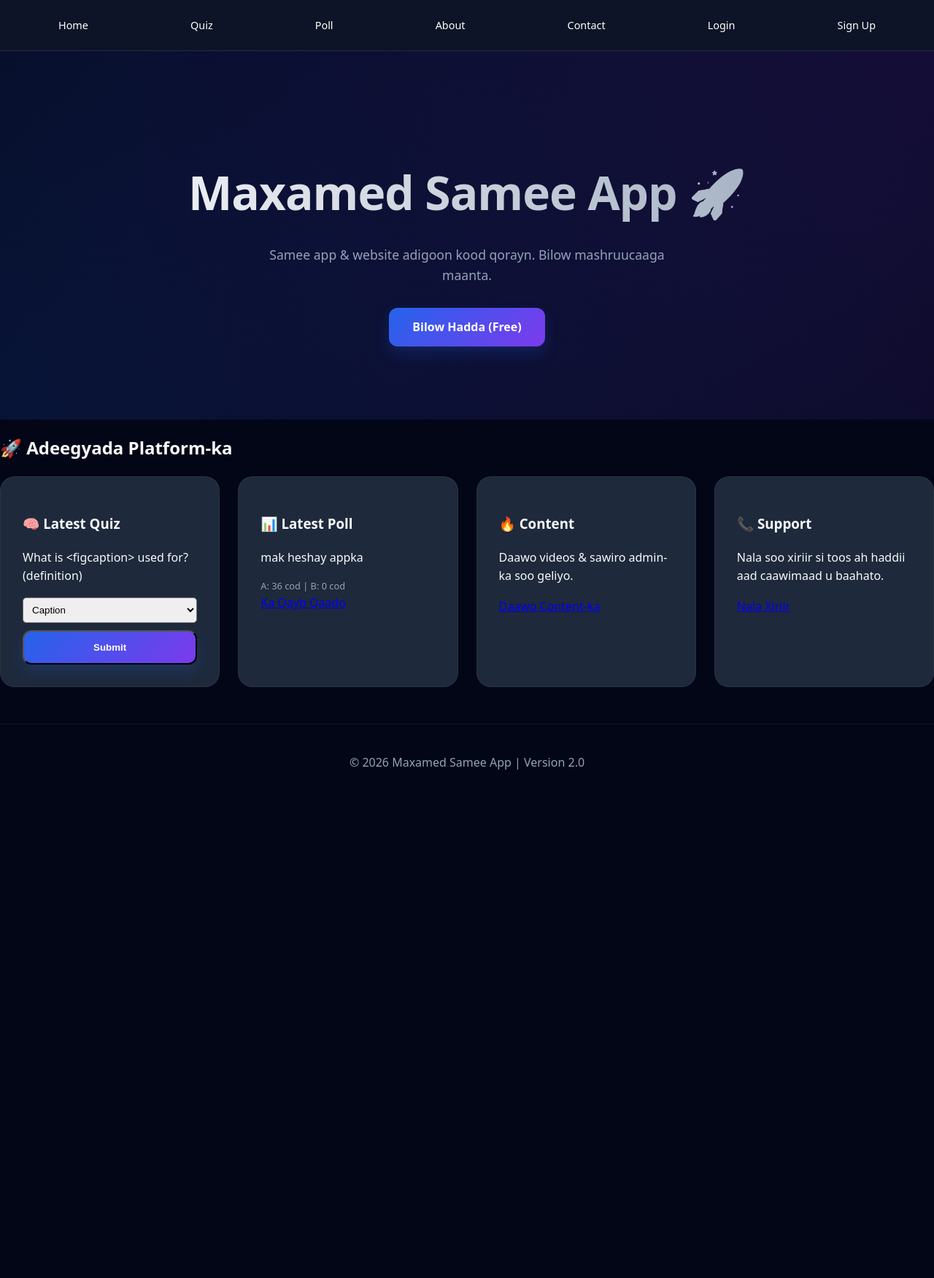
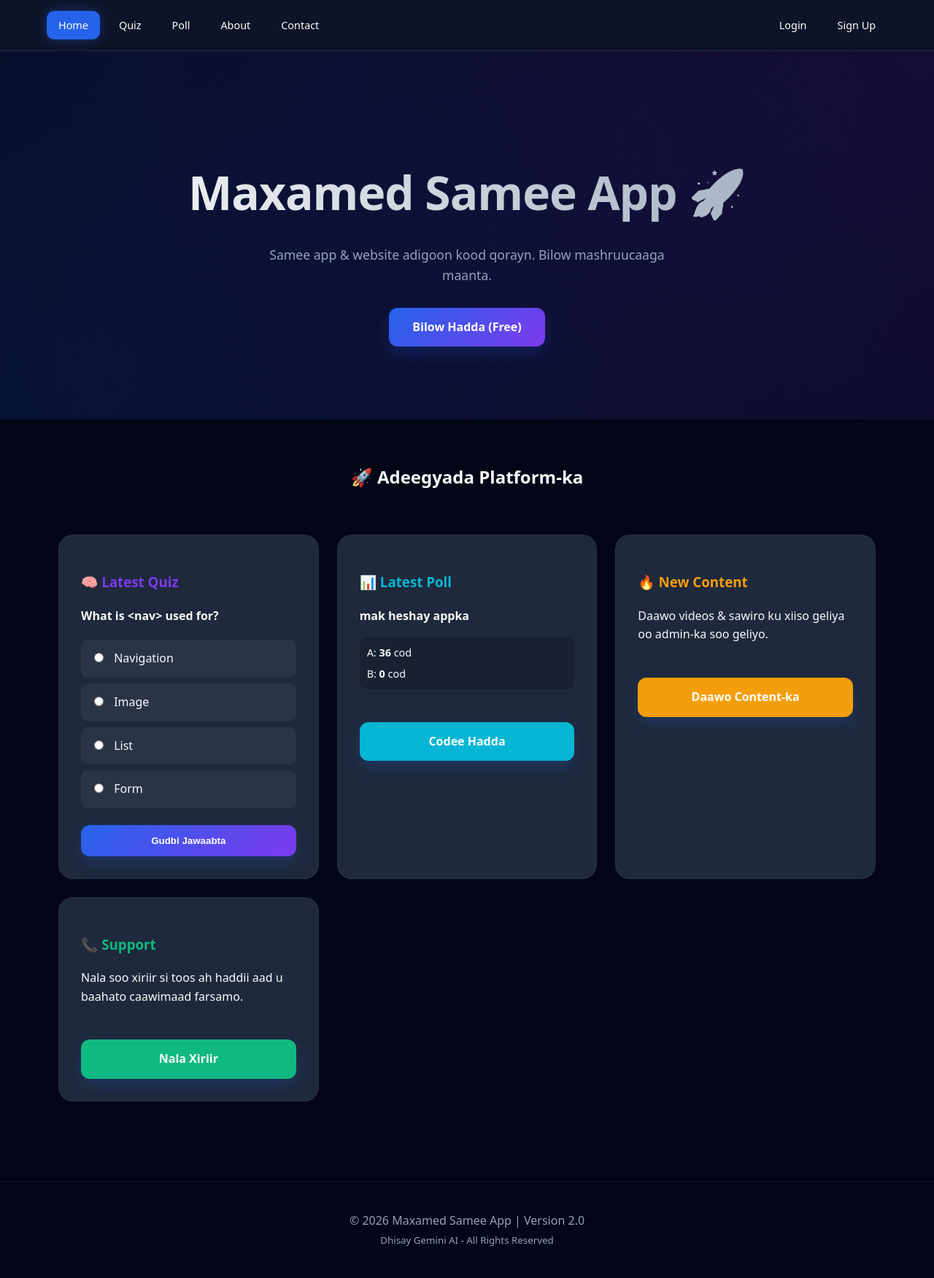
Before and after one commit to Abdi-Dev-2026/AppBuilderProject, a Django app: page / in a window 1280 px wide. Shown: the whole page at 73% size. Before the commit the page ends 1055 px from the top, so only its background shows below. Run offline with Django 5.2, Linux system fonts and the light colour scheme; data comes from the database, SQL or seed files in the repository; both versions use the stored data as it was after the commit; data that the repository does not hold is empty.

```diff
--- a/app_builder/settings.py
+++ b/app_builder/settings.py
@@ -15,6 +15,7 @@ INSTALLED_APPS = [
     'django.contrib.sessions',
     'django.contrib.messages',
     'django.contrib.staticfiles',
+    'import_export',
     'core',
 ]
 
--- a/app_builder/urls.py
+++ b/app_builder/urls.py
@@ -2,29 +2,16 @@ from django.contrib import admin
 from django.urls import path, include
 from django.conf import settings
 from django.conf.urls.static import static
-from core import views  # Soo dhoweynta views-ka core
 
 urlpatterns = [
-    # 1. Homepage & Interactive Features
-    # Waxaan u beddelay 'views.home' maadaama views.py ay saas ku qoran tahay
-    path('', views.home, name='home'),
-
-    path('submit-quiz/', views.submit_quiz, name='submit_quiz'),
-    path('vote/<int:poll_id>/', views.vote_poll, name='vote_poll'),
-
-    # --- Like & Comment Paths ---
-    path('like/<int:content_id>/', views.like_content, name='like_content'),
-    path('comment/<int:content_id>/', views.add_comment, name='add_comment'),
-
-    # 2. Admin Panel
+    # 1. Admin Panel
     path('admin/', admin.site.urls),
 
-    # 3. Core URLs (Login, Register, Dashboard, Code Editor, etc.)
-    # Fadlan hubi in 'core.urls' aysan ku celinayn path-ka ('') si uusan isku dhac u imaan
+    # 2. Dhammaan dariiqyada App-ka Core (wax kasta halkan ayay galaan)
     path('', include('core.urls')),
 ]
 
-# Faylasha Media iyo Static
+# Faylasha Media iyo Static si ay sawirrada u soo baxaan
 if settings.DEBUG:
     urlpatterns += static(settings.MEDIA_URL, document_root=settings.MEDIA_ROOT)
     urlpatterns += static(settings.STATIC_URL, document_root=settings.STATIC_ROOT)
--- a/core/templates/core/homepage.html
+++ b/core/templates/core/homepage.html
@@ -22,6 +22,8 @@
     --text: #f8fafc;
     --muted: #94a3b8;
     --glow: rgba(37, 99, 235, 0.4);
+    --success: #22c55e;
+    --error: #ef4444;
 }
 
 * {
@@ -72,6 +74,23 @@ body {
     box-shadow: 0 0 15px var(--glow);
 }
 
+/* --- MESSAGES (Alerts) --- */
+.messages {
+    list-style: none;
+    padding: 0;
+    margin: 20px auto;
+    max-width: 600px;
+}
+.messages li {
+    padding: 15px;
+    border-radius: 12px;
+    margin-bottom: 10px;
+    text-align: center;
+    font-weight: bold;
+}
+.success { background: var(--success); color: white; }
+.error { background: var(--error); color: white; }
+
 /* --- HERO SECTION --- */
 .hero {
     text-align: center;
@@ -105,9 +124,15 @@ body {
     color: white;
     border-radius: 12px;
     text-decoration: none;
+    border: none;
     font-weight: 700;
     box-shadow: 0 10px 20px rgba(37, 99, 235, 0.2);
     transition: 0.3s;
+    cursor: pointer;
+}
+
+.btn:hover {
+    transform: scale(1.05);
 }
 
 /* --- GRID & CARDS --- */
@@ -117,10 +142,16 @@ body {
     padding: 40px 20px;
 }
 
+.section-title {
+    text-align: center;
+    margin-bottom: 40px;
+}
+
 .grid {
     display: grid;
     grid-template-columns: repeat(auto-fit, minmax(300px, 1fr));
     gap: 25px;
+    padding: 20px;
 }
 
 .card {
@@ -137,40 +168,34 @@ body {
     box-shadow: 0 20px 40px rgba(0, 0, 0, 0.3);
 }
 
-/* --- MOBILE STYLES (Qaybta Mucjisada Mobile-ka) --- */
-@media (max-width: 768px) {
-    .nav {
-        padding: 10px 15px;
+/* --- QUIZ OPTIONS STYLING --- */
+.quiz-option {
+    display: block;
+    background: rgba(255, 255, 255, 0.05);
+    padding: 12px;
+    margin-bottom: 8px;
+    border-radius: 10px;
+    cursor: pointer;
+    transition: 0.2s;
+    border: 1px solid transparent;
+    text-align: left;
+}
+.quiz-option:hover {
+    background: rgba(255, 255, 255, 0.1);
+    border-color: var(--primary);
+}
+.quiz-option input {
+    margin-right: 10px;
 }
 
-    .nav-links {
-        gap: 5px;
-        overflow-x: auto; /* Bogga wuxuu u weecanayaa dhinac haddii ay badanyihiin */
-        white-space: nowrap;
-        padding-bottom: 5px;
-        width: 100%;
-        justify-content: flex-start;
+/* --- MOBILE STYLES --- */
+@media (max-width: 768px) {
+    .nav { padding: 10px 15px; }
+    .hero { padding: 60px 15px; }
+    .grid { grid-template-columns: 1fr; }
+    .card { padding: 20px; }
 }
 
-    .nav a {
-        padding: 6px 12px;
-        font-size: 0.8rem;
-    }
-
-    .hero {
-        padding: 60px 15px;
-    }
-
-    .grid {
-        grid-template-columns: 1fr; /* Hal khaanad oo kaliya mobile-ka */
-    }
-
-    .card {
-        padding: 20px;
-    }
-}
-
-/* --- FOOTER --- */
 .footer {
     text-align: center;
     padding: 40px;
@@ -184,19 +209,22 @@ body {
 <body>
 
 <div class="nav">
-  <a href="/">Home</a>
+  <div class="nav-links">
+    <a href="/" class="active">Home</a>
     <a href="/quiz/">Quiz</a>
     <a href="/poll/">Poll</a>
     <a href="/about/">About</a>
     <a href="/contact/">Contact</a>
+  </div>
 
+  <div class="nav-links">
     {% if user.is_authenticated %}
-    <a href="/dashboard/" style="background: var(--primary);">Dashboard</a>
       <a href="/logout/">Logout</a>
     {% else %}
       <a href="/login/">Login</a>
       <a href="/register/">Sign Up</a>
     {% endif %}
+  </div>
 </div>
 
 {% if messages %}
@@ -217,61 +245,77 @@ body {
   {% endif %}
 </div>
 
-<div class="section">
-  <h2>🚀 Adeegyada Platform-ka</h2>
+<div class="container">
+  <h2 class="section-title">🚀 Adeegyada Platform-ka</h2>
 
   <div class="grid">
 
     <div class="card">
-      <h3>🧠 Latest Quiz</h3>
+      <h3 style="color: var(--secondary);">🧠 Latest Quiz</h3>
       {% if quiz %}
-        <p>{{ quiz.question }}</p>
-        <form action="/submit-quiz/" method="POST">
+        <p style="font-weight: bold; margin-bottom: 20px;">{{ quiz.question }}</p>
+        <form action="{% url 'submit_quiz' %}" method="POST">
             {% csrf_token %}
             <input type="hidden" name="correct" value="{{ quiz.correct_answer }}">
-            <select name="answer" style="width:100%; padding:8px; border-radius:5px; margin-bottom:10px;">
-                <option value="1">{{ quiz.option1 }}</option>
-                <option value="2">{{ quiz.option2 }}</option>
-            </select>
-            <button type="submit" class="btn" style="margin-top:0; width:100%;">Submit</button>
+
+            <label class="quiz-option">
+                <input type="radio" name="answer" value="{{ quiz.option1 }}" required> {{ quiz.option1 }}
+            </label>
+            <label class="quiz-option">
+                <input type="radio" name="answer" value="{{ quiz.option2 }}"> {{ quiz.option2 }}
+            </label>
+            <label class="quiz-option">
+                <input type="radio" name="answer" value="{{ quiz.option3 }}"> {{ quiz.option3 }}
+            </label>
+            <label class="quiz-option">
+                <input type="radio" name="answer" value="{{ quiz.option4 }}"> {{ quiz.option4 }}
+            </label>
+
+            <button type="submit" class="btn" style="margin-top:15px; width:100%;">Gudbi Jawaabta</button>
         </form>
       {% else %}
         <p>Hadda ma jiro Quiz firfircoon.</p>
-        <a href="/quiz/">View All</a>
+        <a href="/quiz/" class="btn" style="width:100%; text-align:center;">Eeg Dhammaan</a>
       {% endif %}
     </div>
 
     <div class="card">
-      <h3>📊 Latest Poll</h3>
+      <h3 style="color: #06b6d4;">📊 Latest Poll</h3>
       {% if poll %}
-        <p>{{ poll.question }}</p>
-        <div style="text-align: left; font-size: 0.8rem; color: var(--muted);">
-            A: {{ poll.votes1 }} cod | B: {{ poll.votes2 }} cod
+        <p style="font-weight: bold;">{{ poll.question }}</p>
+        <div style="margin: 15px 0; background: rgba(0,0,0,0.2); padding: 10px; border-radius: 10px;">
+            <div style="margin-bottom: 5px; font-size: 0.9rem;">
+                A: <b>{{ poll.votes1 }}</b> cod
             </div>
-        <a href="/poll/">Ka Qayb Qaado</a>
+            <div style="font-size: 0.9rem;">
+                B: <b>{{ poll.votes2 }}</b> cod
+            </div>
+        </div>
+        <a href="/poll/" class="btn" style="width:100%; text-align:center; background: #06b6d4;">Codee Hadda</a>
       {% else %}
         <p>Hadda ma jirto codbixin firfircoon.</p>
-        <a href="/poll/">Tag Poll</a>
+        <a href="/poll/" class="btn" style="width:100%; text-align:center;">Tag Polls</a>
       {% endif %}
     </div>
 
     <div class="card">
-      <h3>🔥 Content</h3>
-      <p>Daawo videos & sawiro admin-ka soo geliyo.</p>
-      <a href="/content/">Daawo Content-ka</a>
+      <h3 style="color: #f59e0b;">🔥 New Content</h3>
+      <p>Daawo videos & sawiro ku xiiso geliya oo admin-ka soo geliyo.</p>
+      <a href="/content/" class="btn" style="width:100%; text-align:center; background: #f59e0b;">Daawo Content-ka</a>
     </div>
 
     <div class="card">
-      <h3>📞 Support</h3>
-      <p>Nala soo xiriir si toos ah haddii aad caawimaad u baahato.</p>
-      <a href="/contact/">Nala Xiriir</a>
+      <h3 style="color: #10b981;">📞 Support</h3>
+      <p>Nala soo xiriir si toos ah haddii aad u baahato caawimaad farsamo.</p>
+      <a href="/contact/" class="btn" style="width:100%; text-align:center; background: #10b981;">Nala Xiriir</a>
     </div>
 
   </div>
 </div>
 
 <div class="footer">
-  © 2026 Maxamed Samee App | Version 2.0
+  © 2026 Maxamed Samee App | Version 2.0 <br>
+  <small style="color: var(--muted);">Dhisay Gemini AI - All Rights Reserved</small>
 </div>
 
 </body>
--- a/core/urls.py
+++ b/core/urls.py
@@ -1,45 +1,32 @@
 from django.urls import path
 from . import views
-from django.contrib.auth import views as auth_views
 
 urlpatterns = [
-    # -----------------------------------------------------------
     # 1. BOGAGGA GUUD (Public Pages)
-    # -----------------------------------------------------------
-    # WAA LA SAXAY: 'homepage' waxaa loo beddelay 'home'
     path('', views.home, name='home'),
-
     path('about/', views.about_page, name='about'),
     path('contact/', views.contact_page, name='contact'),
     path('content/', views.content_page, name='content'),
     path('maintenance/', views.maintenance, name='maintenance'),
 
-    # -----------------------------------------------------------
     # 2. XUBNAHA & AMAANKA (Auth & Dashboard)
-    # -----------------------------------------------------------
     path('register/', views.register, name='register'),
     path('login/', views.login_view, name='login'),
-
-    # Waxaan u beddelnay views.logout_view maadaama aan ku dhex dhisnay views.py-kaaga
     path('logout/', views.logout_view, name='logout'),
-
     path('dashboard/', views.dashboard, name='dashboard'),
 
-    # -----------------------------------------------------------
-    # 3. DHISMAHA & MAAMULKA APP-KA (App Builder Logic)
-    # -----------------------------------------------------------
+    # 3. DHISMAHA APP-KA (App Builder)
     path('create-app/', views.create_app, name='create_app'),
     path('edit-code/<int:app_id>/', views.edit_code, name='edit_code'),
     path('app/<slug:slug>/', views.app_detail, name='app_detail'),
     path('download/<slug:slug>/', views.download_app, name='download_app'),
 
-    # -----------------------------------------------------------
-    # 4. WAXYAABAHA INTERACTIVE-KA AH (Quiz & Polls)
-    # -----------------------------------------------------------
-    path('quiz/', views.quiz_page, name='quiz'),
-    path('poll/', views.poll_page, name='poll'),
-
-    # Waxaan ka saarnay '#' si ay u shaqeeyaan interactive features-ka
+    # 4. INTERACTIVE FEATURES (Quiz, Poll, Like, Comment)
+    path('quiz/', views.quiz_page, name='quiz_page'),
+    path('poll/', views.poll_page, name='poll_page'),
     path('submit-quiz/', views.submit_quiz, name='submit_quiz'),
+    path('reset-quiz/', views.reset_quiz, name='reset_quiz'),  # Kani waa kii dhimnaa saaxiib
     path('vote/<int:poll_id>/', views.vote_poll, name='vote_poll'),
+    path('like/<int:content_id>/', views.like_content, name='like_content'),
+    path('comment/<int:content_id>/', views.add_comment, name='add_comment'),
 ]
--- a/core/views.py
+++ b/core/views.py
@@ -1,4 +1,5 @@
 import zipfile
+import random
 from io import BytesIO
 from django.shortcuts import render, redirect, get_object_or_404
 from django.contrib.auth import authenticate, login as auth_login, logout as auth_logout
@@ -14,8 +15,7 @@ from .models import App, UserActivity, SiteSetting, HomepageContent, Quiz, Poll,
 # -----------------------------------------------------------
 
 def home(request):
-    """Homepage-ka rasmiga ah: Wuxuu soo bandhigaa xogta ugu dambeysa"""
-    # 1. Hubi haddii Website-ku Maintenance ku jiro
+    """Homepage-ka rasmiga ah: Wuxuu soo bandhigaa xogta ugu dambeeyey"""
     setting = SiteSetting.objects.first()
     if setting and setting.maintenance_mode and not request.user.is_staff:
         return redirect('maintenance')
@@ -23,10 +23,11 @@ def home(request):
     contents = HomepageContent.objects.filter(is_active=True).order_by('-created_at')
     main_contents = Content.objects.all().order_by('-created_at')
 
-    # Soo qaad Quiz-kii ugu dambeeyay ee Active ah
-    quiz = Quiz.objects.filter(is_active=True).last()
+    # Soo qaad hal Quiz oo nasiib ah (Random) oo Active ah
+    quizzes = Quiz.objects.filter(is_active=True)
+    quiz = random.choice(quizzes) if quizzes.exists() else None
 
-    # Soo qaad Poll-kii ugu dambeeyay ee Active ah
+    # Soo qaad Poll-kii ugu dambeeyay
     poll = Poll.objects.filter(is_active=True).last()
 
     return render(request, 'core/homepage.html', {
@@ -38,34 +39,70 @@ def home(request):
     })
 
 def about_page(request):
-    """Bogga ku saabsan website-ka"""
     return render(request, 'core/about.html')
 
 def contact_page(request):
-    """Bogga xiriirka (Contact)"""
     return render(request, 'core/contact.html')
 
 def content_page(request):
-    """Bogga muujinaya dhamaan content-ka"""
     all_contents = Content.objects.all().order_by('-created_at')
     return render(request, 'core/content.html', {'all_contents': all_contents})
-
-def quiz_page(request):
-    """Dhamaan Quizzes-ka firfircoon"""
-    quizzes = Quiz.objects.filter(is_active=True).order_by('-id')
-    return render(request, 'core/quiz.html', {'quizzes': quizzes})
-
-def poll_page(request):
-    """Dhamaan Polls-ka firfircoon"""
-    polls = Poll.objects.filter(is_active=True).order_by('-id')
-    return render(request, 'core/poll.html', {'polls': polls})
 
 def maintenance(request):
     setting = SiteSetting.objects.first()
     return render(request, 'core/maintenance.html', {'setting': setting})
 
 # -----------------------------------------------------------
-# 2. INTERACTIVE LOGIC (Like, Comment, Quiz & Poll)
+# 2. QUIZ LOGIC (HAGAAJISAN: NEXT QUESTION & SCORES)
+# -----------------------------------------------------------
+
+def quiz_page(request):
+    """Bogga Quizzes-ka: Wuxuu soo saaraa hal su'aal oo random ah mar walba"""
+    quizzes = Quiz.objects.filter(is_active=True)
+    quiz = random.choice(quizzes) if quizzes.exists() else None
+
+    # Waxaan soo qaadeynaa dhibcaha hadda u urursan qofka (Session)
+    score = request.session.get('quiz_score', 0)
+    total = request.session.get('quiz_total', 0)
+
+    return render(request, 'core/quiz.html', {
+        'quiz': quiz,
+        'score': score,
+        'total': total
+    })
+
+def submit_quiz(request):
+    """Hubinta jawaabta iyo u gudbinta su'aasha xigta"""
+    if request.method == "POST":
+        user_answer = request.POST.get('answer', '').strip()
+        correct_answer = request.POST.get('correct', '').strip()
+
+        # 1. Kordhi tirada su'aalaha uu qofku isku dayay
+        request.session['quiz_total'] = request.session.get('quiz_total', 0) + 1
+
+        # 2. Hubi jawaabta (Case-insensitive)
+        if user_answer.upper() == correct_answer.upper():
+            request.session['quiz_score'] = request.session.get('quiz_score', 0) + 1
+            messages.success(request, "Hambalyo! Jawaabtu waa sax. ✅")
+        else:
+            messages.error(request, f"Waan ka xunnahay, jawaabtu ma saxna. ❌ (Jawaabta saxda ahayd: {correct_answer})")
+
+        # 3. Dib ugu celi bogga quiz-ka si uu mid kale u helo
+        return redirect('quiz_page')
+
+    return redirect('quiz_page')
+
+def reset_quiz(request):
+    """Eber ka bilaabista dhibcaha (Clearing Sessions)"""
+    if 'quiz_score' in request.session:
+        del request.session['quiz_score']
+    if 'quiz_total' in request.session:
+        del request.session['quiz_total']
+    messages.info(request, "Dhibcahaagii waa la tirtiray, dib uga bilaabo.")
+    return redirect('quiz_page')
+
+# -----------------------------------------------------------
+# 3. INTERACTIVE LOGIC (Like, Comment & Poll)
 # -----------------------------------------------------------
 
 @login_required
@@ -85,21 +122,7 @@ def add_comment(request, content_id):
             Comment.objects.create(user=request.user, content=content, text=text)
     return redirect(request.META.get('HTTP_REFERER', 'home'))
 
-def submit_quiz(request):
-    """Hubinta jawaabta Quiz-ka (Logic-ga saxda ah)"""
-    if request.method == "POST":
-        selected = request.POST.get("answer") # Tan waxaa laga helaa Radio Button-ka
-        correct = request.POST.get("correct")   # Tan waxaa laga helaa Hidden Input-ka
-
-        if selected == correct:
-            messages.success(request, "Hambalyo! Jawaabtaadu waa sax. ✅")
-        else:
-            messages.error(request, "Waan ka xunnahay, jawaabtu ma saxna. ❌")
-
-    return redirect(request.META.get('HTTP_REFERER', 'home'))
-
 def vote_poll(request, poll_id):
-    """Codeynta Poll-ka"""
     if request.method == "POST":
         poll = get_object_or_404(Poll, id=poll_id)
         choice = request.POST.get("choice")
@@ -111,8 +134,12 @@ def vote_poll(request, poll_id):
         messages.success(request, "Codkaaga waa la diiwaangeliyey. 👍")
     return redirect(request.META.get('HTTP_REFERER', 'home'))
 
+def poll_page(request):
+    polls = Poll.objects.filter(is_active=True).order_by('-id')
+    return render(request, 'core/poll.html', {'polls': polls})
+
 # -----------------------------------------------------------
-# 3. AUTH & DASHBOARD VIEWS
+# 4. AUTH & DASHBOARD VIEWS
 # -----------------------------------------------------------
 
 def login_view(request):
@@ -121,12 +148,10 @@ def login_view(request):
         if form.is_valid():
             user = form.get_user()
             auth_login(request, user)
-
-            # Remember me logic
             if not request.POST.get('remember_me'):
                 request.session.set_expiry(0)
             else:
-                request.session.set_expiry(1209600) # 2 todobaad
+                request.session.set_expiry(1209600)
 
             UserActivity.objects.create(
                 user=user,
@@ -161,12 +186,11 @@ def register(request):
 
 @login_required
 def dashboard(request):
-    # CILAD-BAX: 'order_of' waxaa loo beddelay 'order_by'
     apps = App.objects.filter(owner=request.user).order_by('-created_at')
     return render(request, 'core/dashboard.html', {'apps': apps})
 
 # -----------------------------------------------------------
-# 4. APP BUILDING & TOOLS
+# 5. APP BUILDING TOOLS
 # -----------------------------------------------------------
 
 @login_required
@@ -196,12 +220,6 @@ def edit_code(request, app_id):
         app.css_code = request.POST.get('css_code')
         app.js_code = request.POST.get('js_code')
         app.save()
-        UserActivity.objects.create(
-            user=request.user,
-            action="Wuxuu beddelay koodhka",
-            app_name=app.name,
-            ip_address=request.META.get('REMOTE_ADDR')
-        )
         messages.success(request, "Koodhka waa la badbaadiyey!")
         return redirect('dashboard')
     return render(request, 'core/editor.html', {'app': app})
@@ -212,16 +230,6 @@ def app_detail(request, slug):
 
 def download_app(request, slug):
     app = get_object_or_404(App, slug=slug)
-
-    # Record activity
-    if request.user.is_authenticated:
-        UserActivity.objects.create(
-            user=request.user,
-            action="Soo dejiyay ZIP Package",
-            app_name=app.name,
-            ip_address=request.META.get('REMOTE_ADDR')
-        )
-
     buffer = BytesIO()
     with zipfile.ZipFile(buffer, 'w') as zip_file:
         html_content = f"""<!DOCTYPE html>
@@ -239,8 +247,7 @@ def download_app(request, slug):
         zip_file.writestr("index.html", html_content)
         zip_file.writestr("style.css", app.css_code or "")
         zip_file.writestr("script.js", app.js_code or "")
-
-        readme = f"{app.name}\nDhisay: {app.owner.username}\nDouble click 'index.html' si aad u furto."
+        readme = f"{app.name}\nDhisay: {app.owner.username}"
         zip_file.writestr("README.txt", readme)
 
     buffer.seek(0)
```
Also changed, not shown: core/admin.py (+9 -10 lines), core/models.py (+14 -16 lines), core/templates/core/quiz.html (+74 -77 lines), core/templates/core/result.html (added, +22 -0 lines), core/migrations/0012_quiz_created_at_quiz_option4_and_more.py (added), db.sqlite3. Lines whose indentation alone changed are shown as unchanged.
